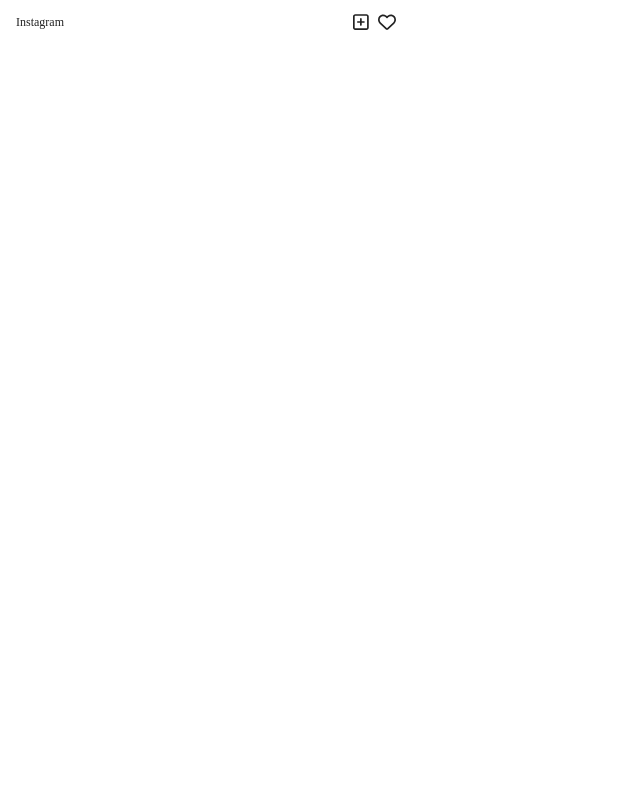
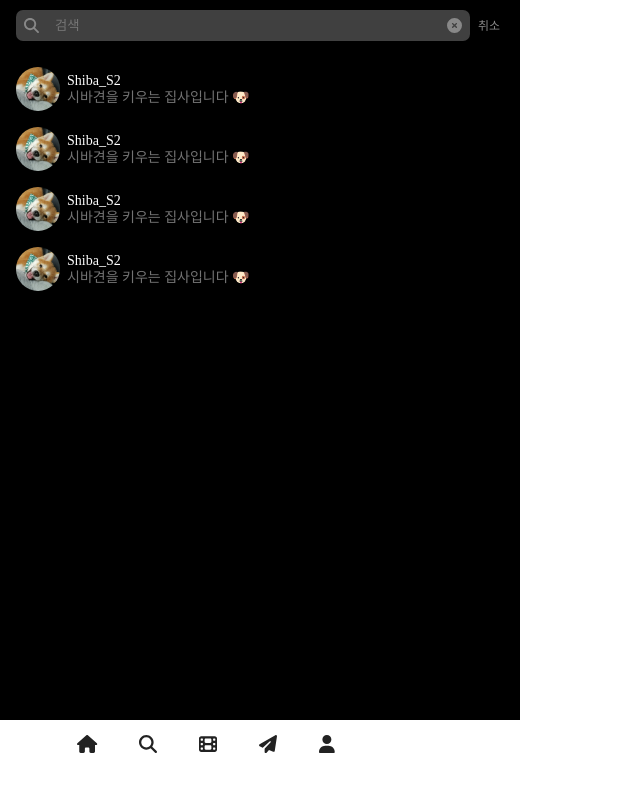
Before and after one commit to inssagram/FE, a Next.js app: page /search in a window 1280 px wide. Shown: the top 792 px of the page, without its empty margins (0-640 px from the left). Built offline with nearby package versions, Linux system fonts and the light colour scheme.

Commit message:
markup: search page layout

```diff
--- a/components/input/SearchBar.tsx
+++ b/components/input/SearchBar.tsx
@@ -1,12 +1,21 @@
 import React from "react";
 import styled from "styled-components";
 import { FontAwesomeIcon } from "@fortawesome/react-fontawesome";
-import { faMagnifyingGlass } from "@fortawesome/free-solid-svg-icons";
+import {
+  faMagnifyingGlass,
+  faCircleXmark,
+} from "@fortawesome/free-solid-svg-icons";
 
 const SearchBarContainer = styled.div`
   display: flex;
+  justify-content: space-between;
   align-items: center;
-  // border: 1px solid #ccc;
+`;
+
+const SearchArea = styled.div`
+  width: 100%;
+  display: flex;
+  align-items: center;
   padding: 8px;
   border-radius: 7px;
   background-color: #404040;
@@ -26,13 +35,31 @@ const SearchIcon = styled.div`
   margin-right: 8px;
 `;
 
+const Xmark = styled.div`
+  color: #888;
+  cursor: pointer;
+`;
+
+const CancleButton = styled.div`
+  width: 28px;
+  color: #888;
+  margin-left: 8px;
+  cursor: pointer;
+`;
+
 const SearchBar: React.FC = () => {
   return (
     <SearchBarContainer>
-      <SearchIcon>
-        <FontAwesomeIcon icon={faMagnifyingGlass} fontSize={"15px"} />
-      </SearchIcon>
-      <Input type="text" placeholder="검색" />
+      <SearchArea>
+        <SearchIcon>
+          <FontAwesomeIcon icon={faMagnifyingGlass} fontSize={"15px"} />
+        </SearchIcon>
+        <Input type="text" placeholder="검색" />
+        <Xmark>
+          <FontAwesomeIcon icon={faCircleXmark} fontSize={"15px"} />
+        </Xmark>
+      </SearchArea>
+      <CancleButton>취소</CancleButton>
     </SearchBarContainer>
   );
 };
--- /dev/null
+++ b/components/list/ResultsList.tsx
@@ -0,0 +1,50 @@
+import React from "react";
+import styled from "styled-components";
+import Image from "next/image";
+
+const Account = styled.li`
+  height: 60px;
+  display: flex;
+  align-items: center;
+  gap: 7px;
+  padding: 8px 16px;
+`;
+
+const Profile = styled.div`
+  border-radius: 100%;
+  display: flex;
+  align-items: center;
+  overflow: hidden;
+`;
+
+const Info = styled.div`
+  display: flex;
+  flex-direction: column;
+  justify-content: center;
+  height: 36px;
+  font-size: 14px;
+`;
+
+const Name = styled.span`
+  padding-bottom: 3px;
+`;
+
+const Desc = styled.span`
+  color: #737373;
+`;
+
+const ResultsList: React.FC = () => {
+  return (
+    <Account>
+      <Profile>
+        <Image src="/images/profile.jpg" alt="프로필" width={44} height={44} />
+      </Profile>
+      <Info>
+        <Name>Shiba_S2</Name>
+        <Desc>시바견을 키우는 집사입니다 🐶</Desc>
+      </Info>
+    </Account>
+  );
+};
+
+export default ResultsList;
--- a/pages/_app.tsx
+++ b/pages/_app.tsx
@@ -1,6 +1,5 @@
 import React from "react";
 import type { AppProps } from "next/app";
-import Header from "../components/Header";
 import Footer from "../components/Footer";
 import "../styles/globals.css";
 import "../styles/main.css";
@@ -8,7 +7,6 @@ import "../styles/main.css";
 const MyApp = ({ Component, pageProps }: AppProps) => {
   return (
     <>
-      <Header />
       <Component {...pageProps} />
       <Footer />
     </>
--- a/pages/search/index.tsx
+++ b/pages/search/index.tsx
@@ -1,8 +1,21 @@
+import React from "react";
+import * as SC from "./styled";
+import SearchBar from "../../components/input/SearchBar";
+import ResultsList from "../../components/list/ResultsList";
+
 const Search: React.FC = () => {
   return (
-    <>
-      <></>
-    </>
+    <SC.Container>
+      <SC.PageHeader>
+        <SearchBar />
+      </SC.PageHeader>
+      <SC.ResultsContainer>
+        <ResultsList />
+        <ResultsList />
+        <ResultsList />
+        <ResultsList />
+      </SC.ResultsContainer>
+    </SC.Container>
   );
 };
 
--- a/pages/search/styled.ts
+++ b/pages/search/styled.ts
@@ -0,0 +1,18 @@
+import styled from "styled-components";
+
+export const Container = styled.section`
+  width: 100%;
+  height: 90vh;
+  background-color: #000;
+  color: #fff;
+`;
+
+export const PageHeader = styled.div`
+  padding: 10px 16px;
+`;
+
+export const ResultsContainer = styled.ul`
+  display: flex;
+  flex-direction: column;
+  margin: 8px 0;
+`;
```
Also changed, not shown: public/images/profile.jpg (added).
